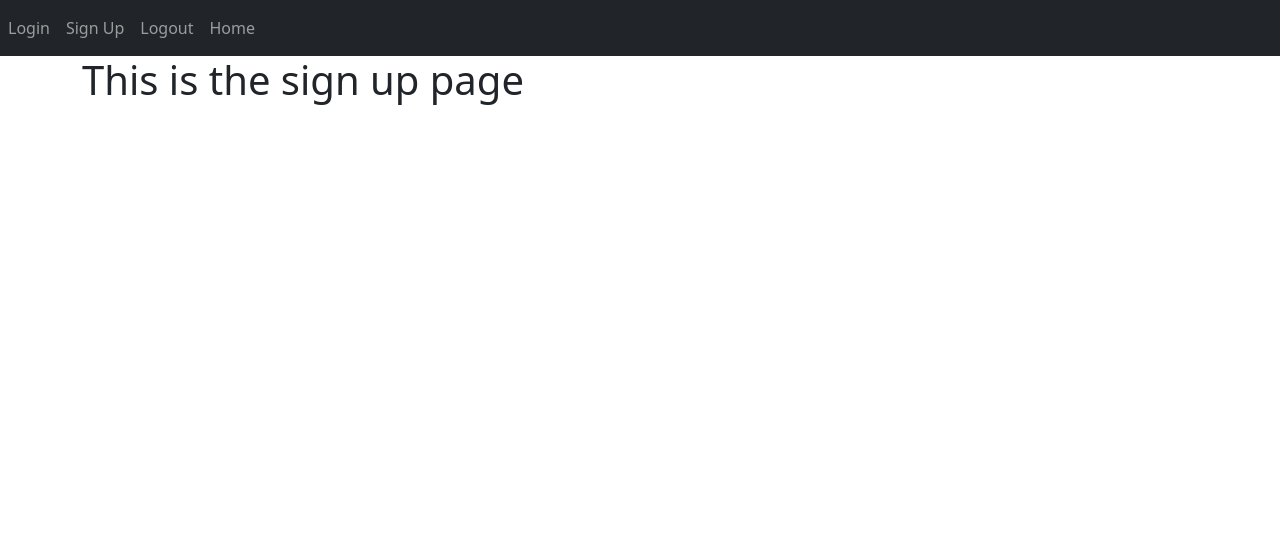
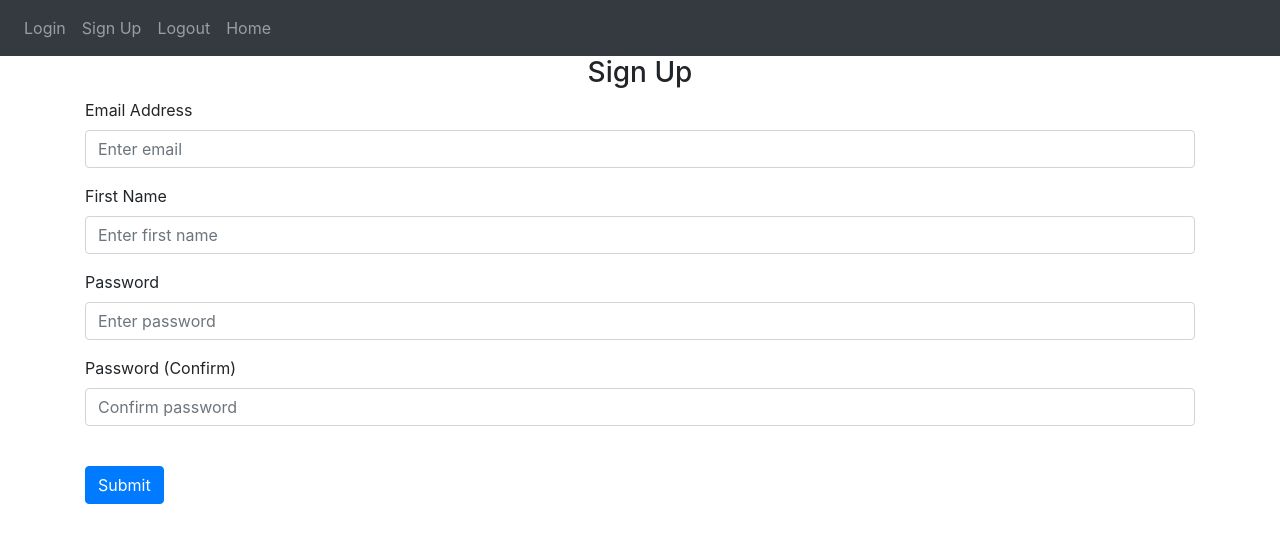
Before and after one commit to hanasoka/Evil, a Flask app: page /sign-up in a window 1280 px wide. Shown: the top 543 px of the page. Run offline with Flask 3, Linux system fonts and the light colour scheme; some libraries are stand-ins or nearby versions.

Commit message:
added sign up form

```diff
--- a/website/templates/base.html
+++ b/website/templates/base.html
@@ -3,9 +3,15 @@
   <head>
     <meta charset="utf-8" />
     <meta name="viewport" content="width=device-width, initial-scale=1" />
-    <link rel="stylesheet" href="https://cdn.jsdelivr.net/npm/bootstrap@5.3.3/dist/css/bootstrap.min.css"  integrity="sha384-QWTKZyjpPEjISv5WaRU9OFeRpok6YctnYmDr5pNlyT2bRjXh0JMhjY6hW+ALEwIH" crossorigin="anonymous">
     <link
-      rel="stylesheet" href="https://stackpath.bootstrapcdn.com/font-awesome/4.7.0/css/font-awesome.min.css"
+      rel="stylesheet"
+      href="https://stackpath.bootstrapcdn.com/bootstrap/4.4.1/css/bootstrap.min.css"
+      integrity="sha384-Vkoo8x4CGsO3+Hhxv8T/Q5PaXtkKtu6ug5TOeNV6gBiFeWPGFN9MuhOf23Q9Ifjh"
+      crossorigin="anonymous"
+    />
+    <link
+      rel="stylesheet"
+      href="https://stackpath.bootstrapcdn.com/font-awesome/4.7.0/css/font-awesome.min.css"
       crossorigin="anonymous"
     />
     <title>{% block title %}Homepage{% endblock %}</title>
--- a/website/templates/sign_up.html
+++ b/website/templates/sign_up.html
@@ -1,5 +1,49 @@
 {% extends "base.html" %}
 {% block title %}Sign Up{% endblock %}
 {% block content %}
-<h1>This is the sign up page</h1>
+<form method="POST">
+  <h3 align="center">Sign Up</h3>
+  <div class="form-group">
+    <label for="email">Email Address</label>
+    <input
+      type="email"
+      class="form-control"
+      id="email"
+      name="email"
+      placeholder="Enter email"
+    >
+  </div>
+  <div class="form-group">
+    <label for="firstName">First Name</label>
+    <input
+      type="text"
+      class="form-control"
+      id="firstName"
+      name="firstName"
+      placeholder="Enter first name"
+    >
+  </div>
+  <div class="form-group">
+    <label for="password1">Password</label>
+    <input
+      type="password"
+      class="form-control"
+      id="password1"
+      name="password1"
+      placeholder="Enter password"
+    >
+  </div>
+  <div class="form-group">
+    <label for="password2">Password (Confirm)</label>
+    <input
+      type="password"
+      class="form-control"
+      id="password2"
+      name="password2"
+      placeholder="Confirm password"
+    >
+  </div>
+  <br>
+  <button type="submit" class="btn btn-primary">Submit</button>
+</form>
 {% endblock %}
```
